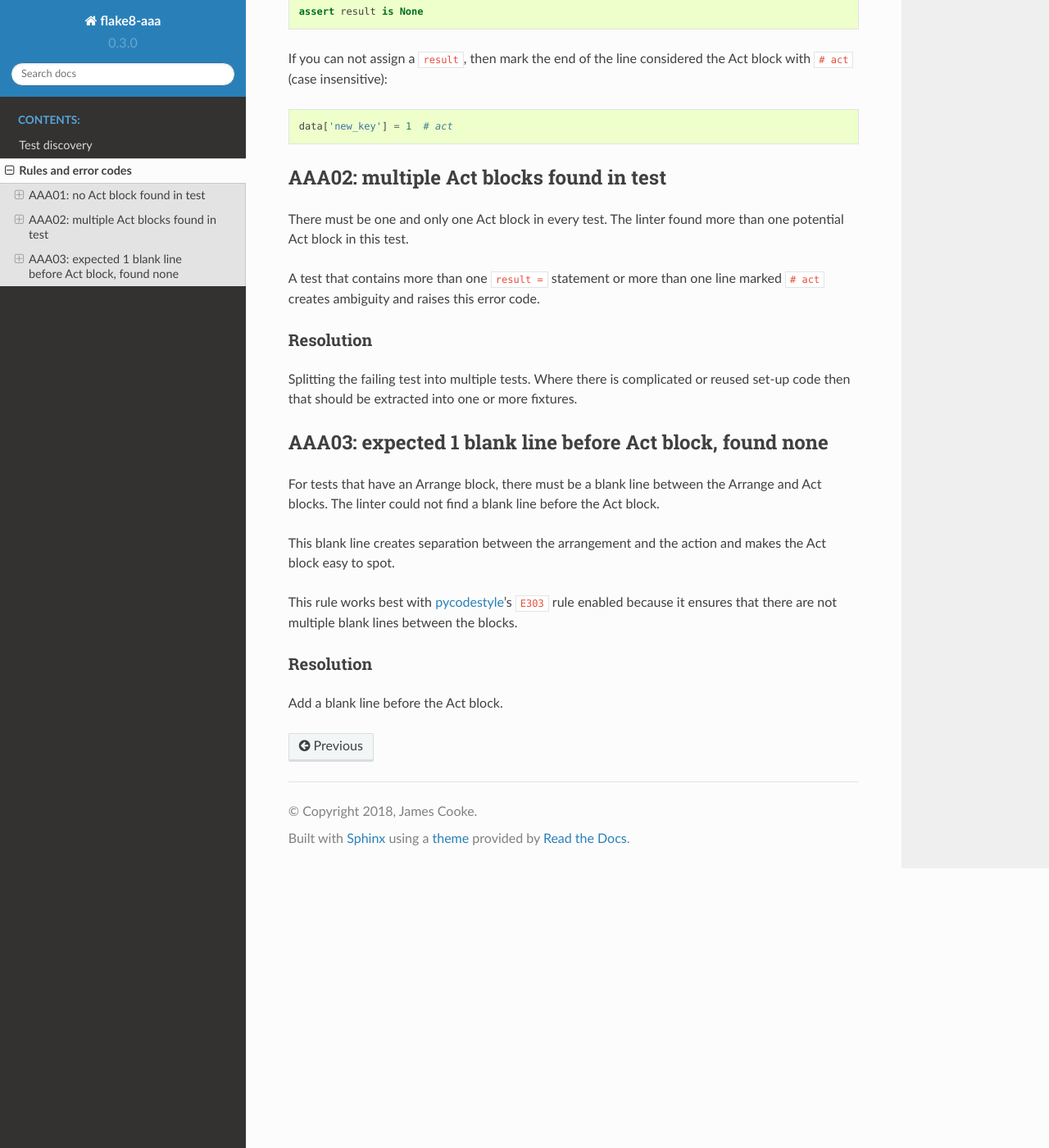
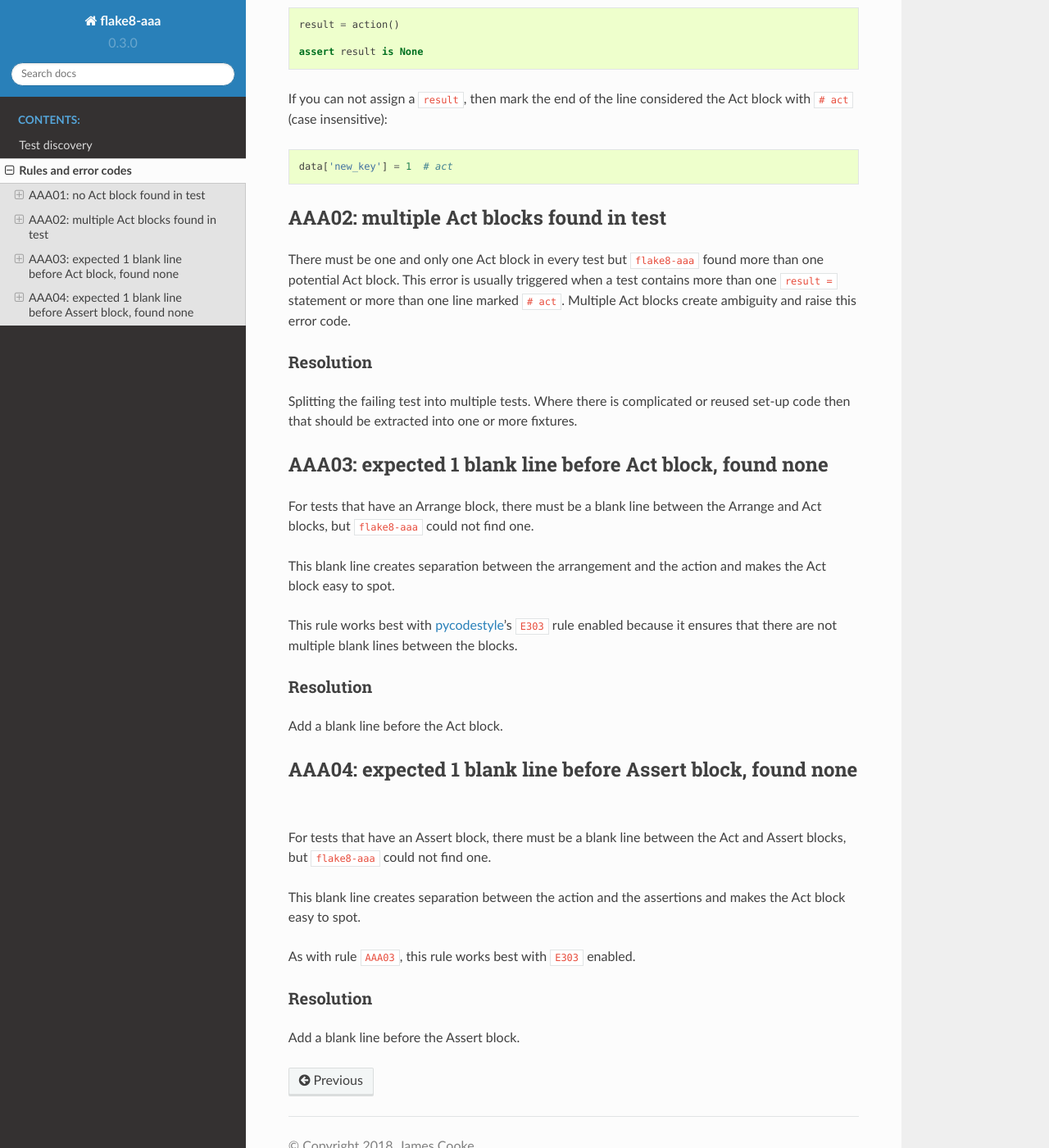
Before and after one commit to jamescooke/flake8-aaa, a Sphinx documentation site: the page built from docs/rules.rst, in a window 1280 px wide and 1400 px high, scrolled down 501 px. Shown: the whole window at 82% size. Built offline with Sphinx 7.4.7 and the Read the Docs theme 2.0.0, drawn with Linux system fonts in a browser that asks for light colours; some of the changed text lies outside the part shown.

Commit message:
Add AAA04 rule to docs

```diff
--- a/docs/rules.rst
+++ b/docs/rules.rst
@@ -1,5 +1,9 @@
 Rules and error codes
 =====================
+
+The rules applied by ``flake8-aaa`` are from the `Arrange Act Assert pattern
+for Python developers
+<https://jamescooke.info/arrange-act-assert-pattern-for-python-developers.html>`_.
 
 AAA01: no Act block found in test
 ---------------------------------
@@ -28,11 +32,10 @@ the Act block with ``# act`` (case insensitive)::
 AAA02: multiple Act blocks found in test
 ----------------------------------------
 
-There must be one and only one Act block in every test. The linter found more
-than one potential Act block in this test.
-
-A test that contains more than one ``result =`` statement or more than one line
-marked ``# act`` creates ambiguity and raises this error code.
+There must be one and only one Act block in every test but ``flake8-aaa`` found
+more than one potential Act block. This error is usually triggered when a test
+contains more than one ``result =`` statement or more than one line marked ``#
+act``. Multiple Act blocks create ambiguity and raise this error code.
 
 Resolution
 ..........
@@ -44,8 +47,7 @@ AAA03: expected 1 blank line before Act block, found none
 ---------------------------------------------------------
 
 For tests that have an Arrange block, there must be a blank line between the
-Arrange and Act blocks. The linter could not find a blank line before the Act
-block.
+Arrange and Act blocks, but ``flake8-aaa`` could not find one.
 
 This blank line creates separation between the arrangement and the action and
 makes the Act block easy to spot.
@@ -58,3 +60,19 @@ Resolution
 ..........
 
 Add a blank line before the Act block.
+
+AAA04: expected 1 blank line before Assert block, found none
+------------------------------------------------------------
+
+For tests that have an Assert block, there must be a blank line between the Act
+and Assert blocks, but ``flake8-aaa`` could not find one.
+
+This blank line creates separation between the action and the assertions and
+makes the Act block easy to spot.
+
+As with rule ``AAA03``, this rule works best with ``E303`` enabled.
+
+Resolution
+..........
+
+Add a blank line before the Assert block.
```
